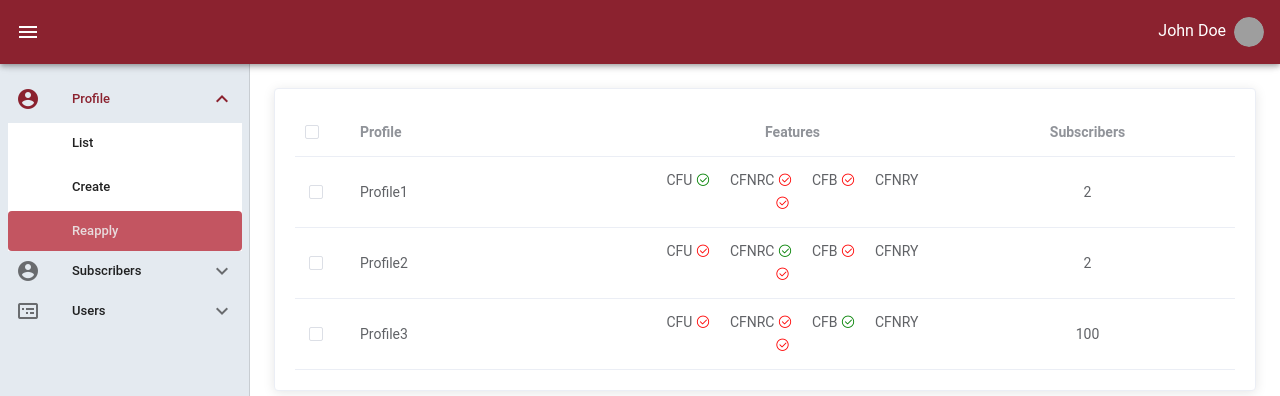
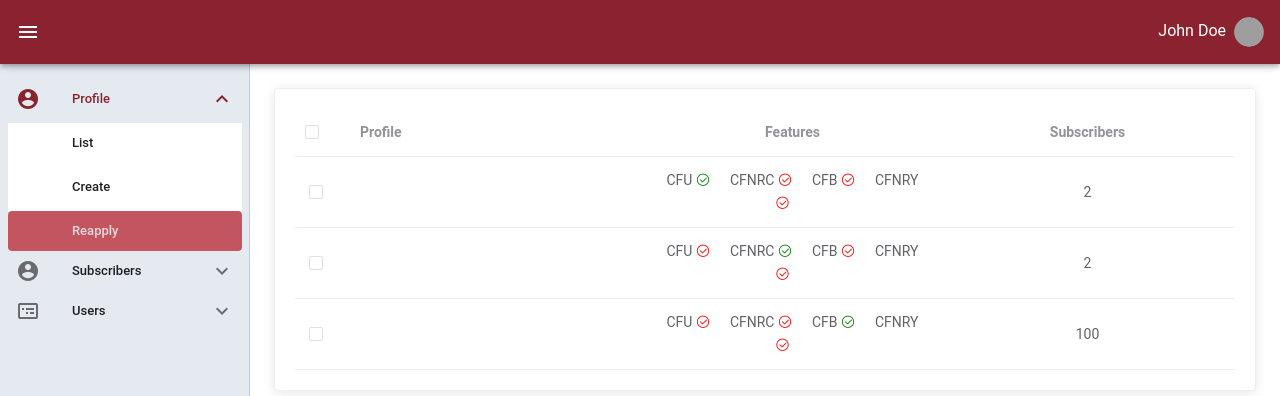
Before and after one commit to charles2k16/jobCms, a Vue app: page /reapply in a window 1280 px wide. Shown: the top 396 px of the page. Built offline with nearby package versions, Linux system fonts and the light colour scheme; grey boxes are pictures that could not be loaded; a small style sheet from the web is missing.

Commit message:
removed form

```diff
--- a/src/views/Profiles/Reapply.vue
+++ b/src/views/Profiles/Reapply.vue
@@ -42,7 +42,7 @@ export default {
       profileList: [],
       profiles: [
         {
-          name: 'Profile1',
+          name: '',
           status: 'active',
           callForward: 'unconditional',
           startDial: 'unknown',
@@ -50,7 +50,7 @@ export default {
           subscribers: 2,
         },
         {
-          name: 'Profile2',
+          name: '',
           status: 'active',
           callForward: 'on-unanswer',
           startDial: 'unknown',
@@ -58,7 +58,7 @@ export default {
           subscribers: 2,
         },
         {
-          name: 'Profile3',
+          name: '',
           status: 'active',
           callForward: 'on-busy',
           startDial: 'unknown',
```
